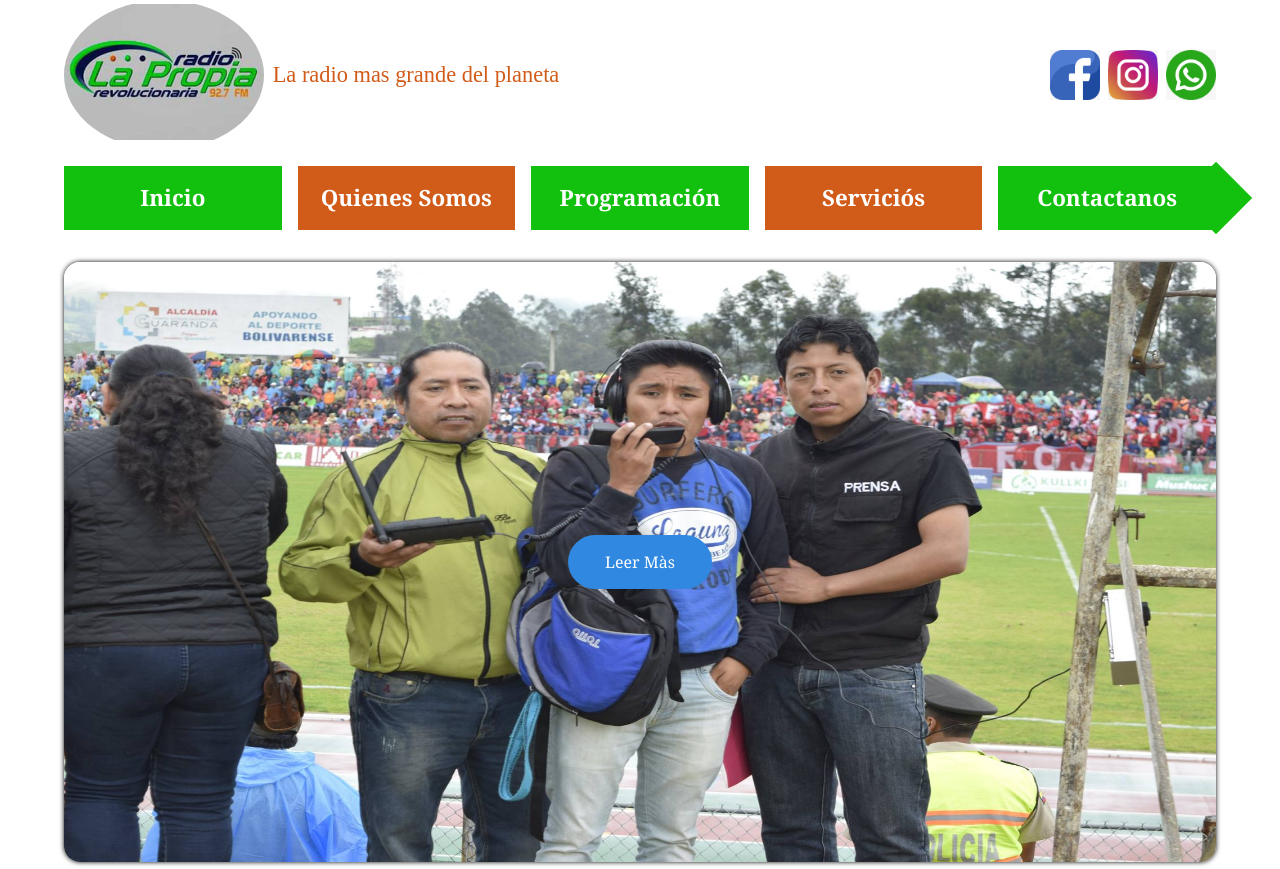
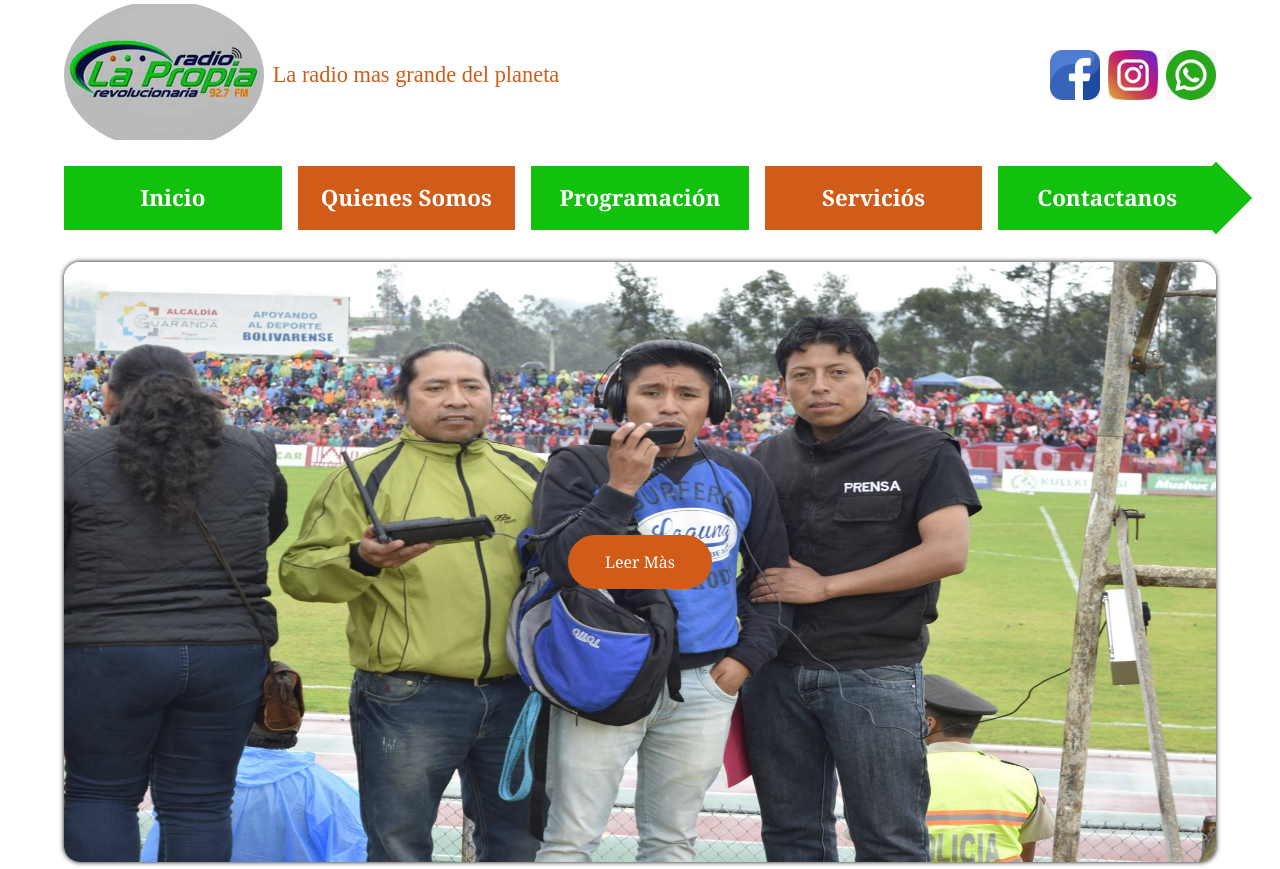
Before and after one commit to Jerson-Chimbo/Radio-la-Propia92.7Fm, a PHP site: page / in a window 1280 px wide. Shown: the top 869 px of the page. Run offline with PHP 8.4, Linux system fonts and the light colour scheme.

Commit message:
banner adjunto2

```diff
--- a/public/css/layout.css
+++ b/public/css/layout.css
@@ -203,7 +203,7 @@ margin: auto;
 .info a{
 	color: #fff;
 	text-decoration: none;
-	background: #3088e0;
+	background: var(--color-terciario);
 	padding: 16px 37px;
 	display: inline-block;
 	border-radius: 50px;
```
